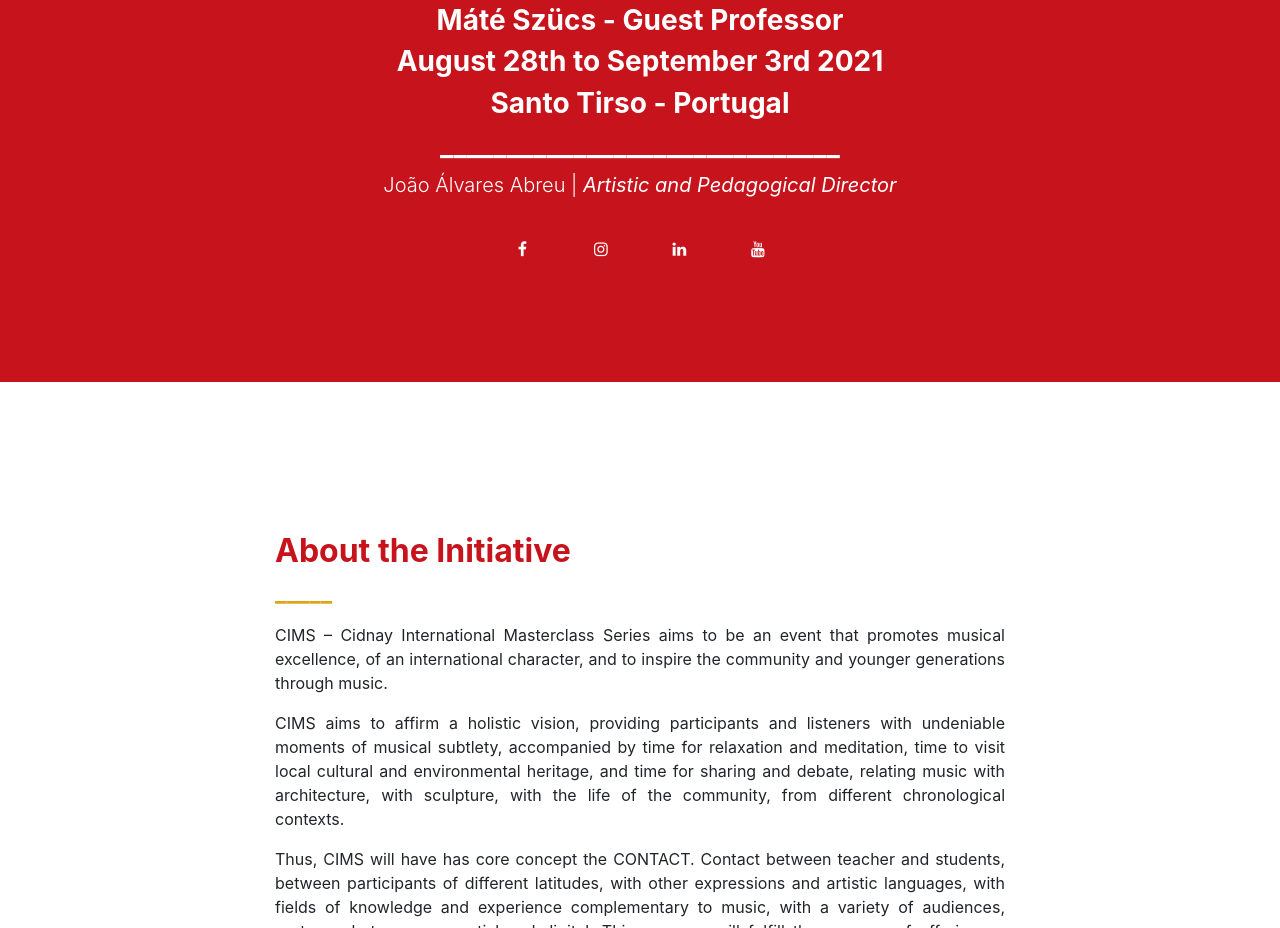
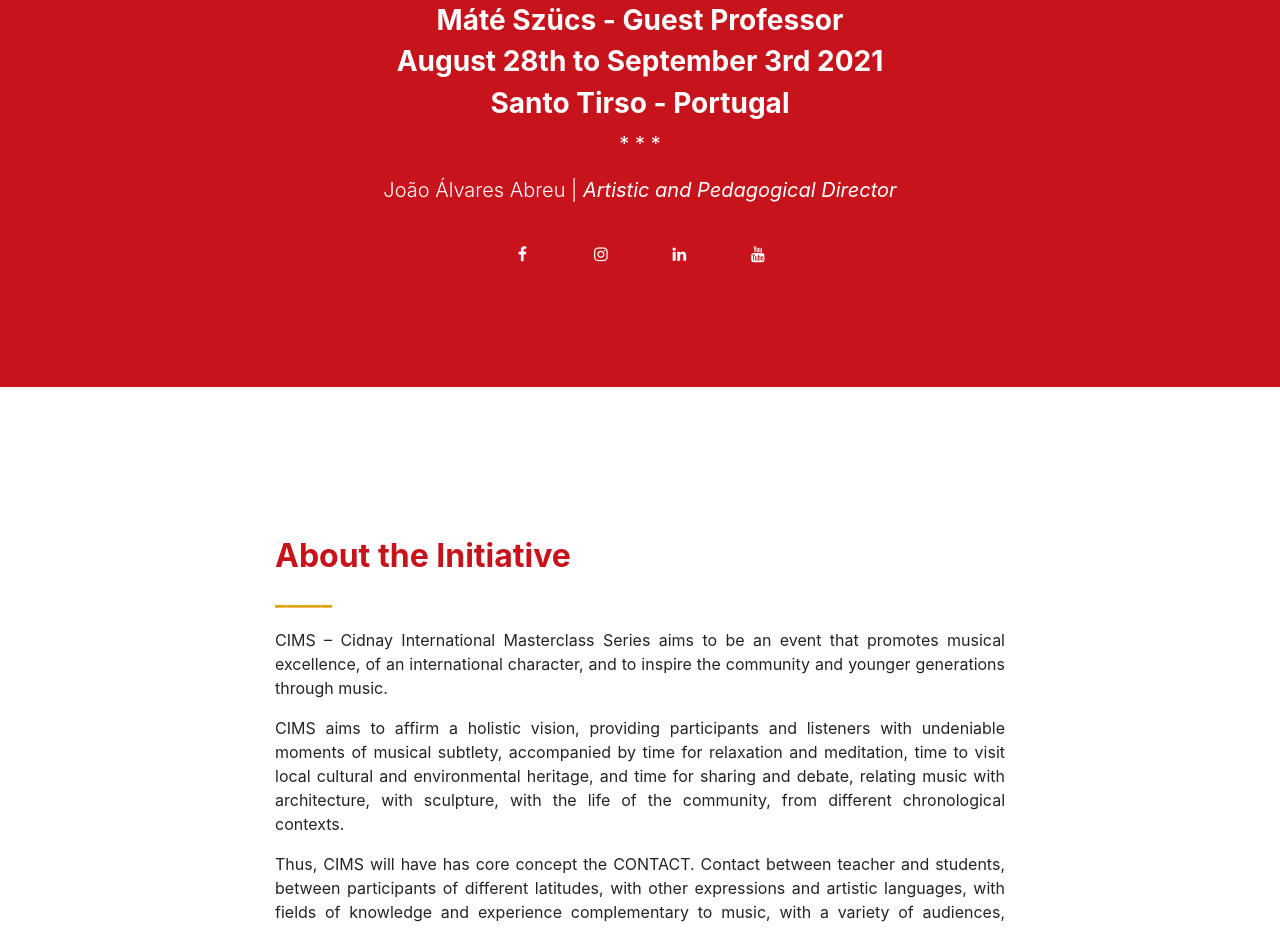
Before and after one commit to joaoabreu1420/cims.github.io, a website with bundled scripts: page index.html in a window 1280 px wide. Shown: the part 1040-1968 px from the top of the page. Built offline with nearby package versions, Linux system fonts and the light colour scheme; files whose address does not match are found by name.

Commit message:
Update index.html

```diff
--- a/index.html
+++ b/index.html
@@ -103,7 +103,8 @@
       <h3><strong>Máté Szücs - Guest Professor</strong></h3>
       <h3><strong>August 28th to September 3rd 2021</strong></h3>
       <h3><strong>Santo Tirso - Portugal</strong></h3>
-      <h3><strong>______________________________</strong></h3>
+      <p class="lead"><strong>* * *</strong></p>
+      <p class="lead"></p>
       <p class="lead">João Álvares Abreu | <strong><i>Artistic and Pedagogical Director</i></strong></p>
       <a href="https://www.facebook.com/cidnaymasterclassseries/" target="_blank" class="fa fa-facebook"></a>
       <a href="https://www.instagram.com/cidnaymasterclassseries/" target="_blank" class="fa fa-instagram"></a>
```
